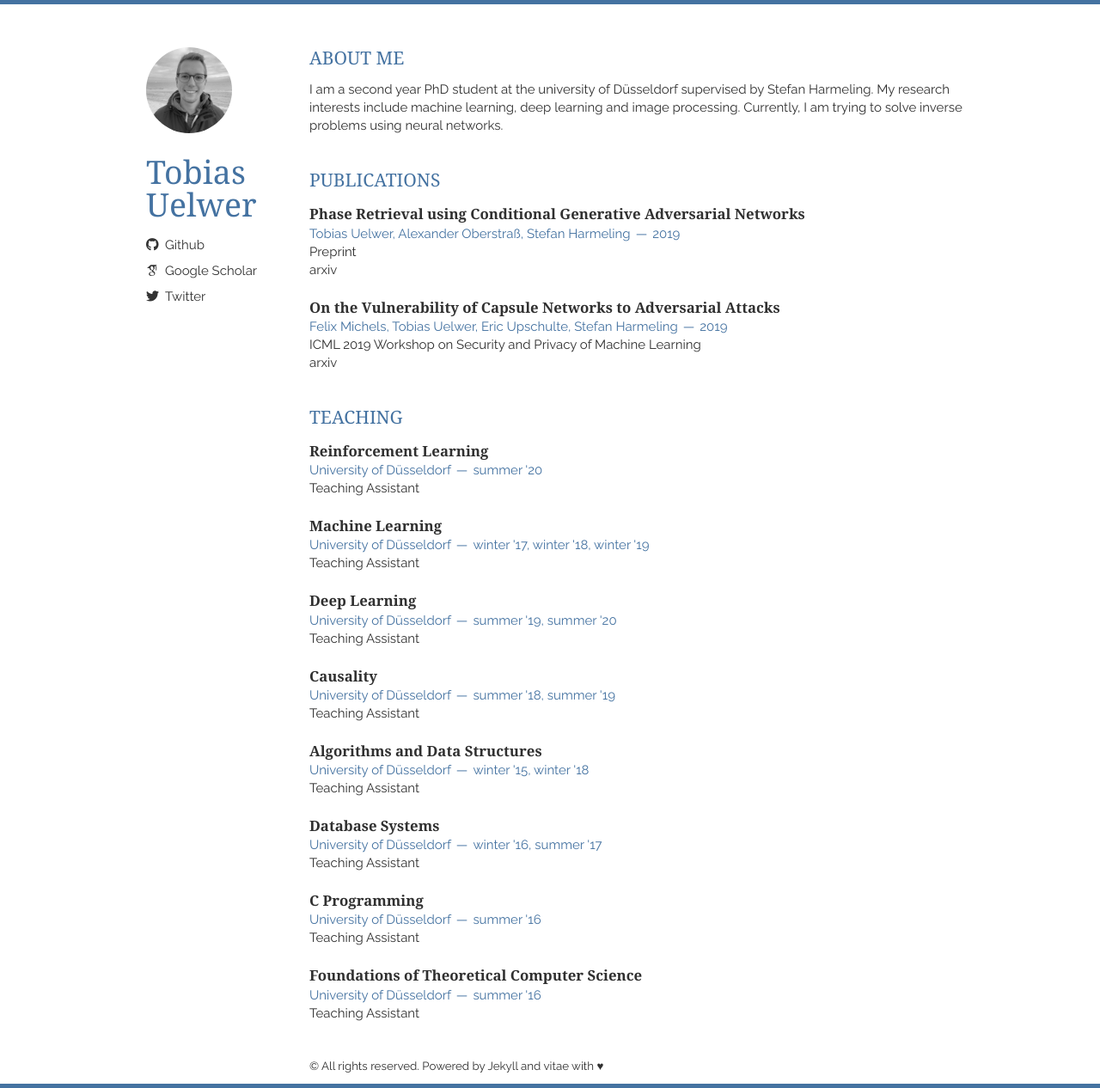
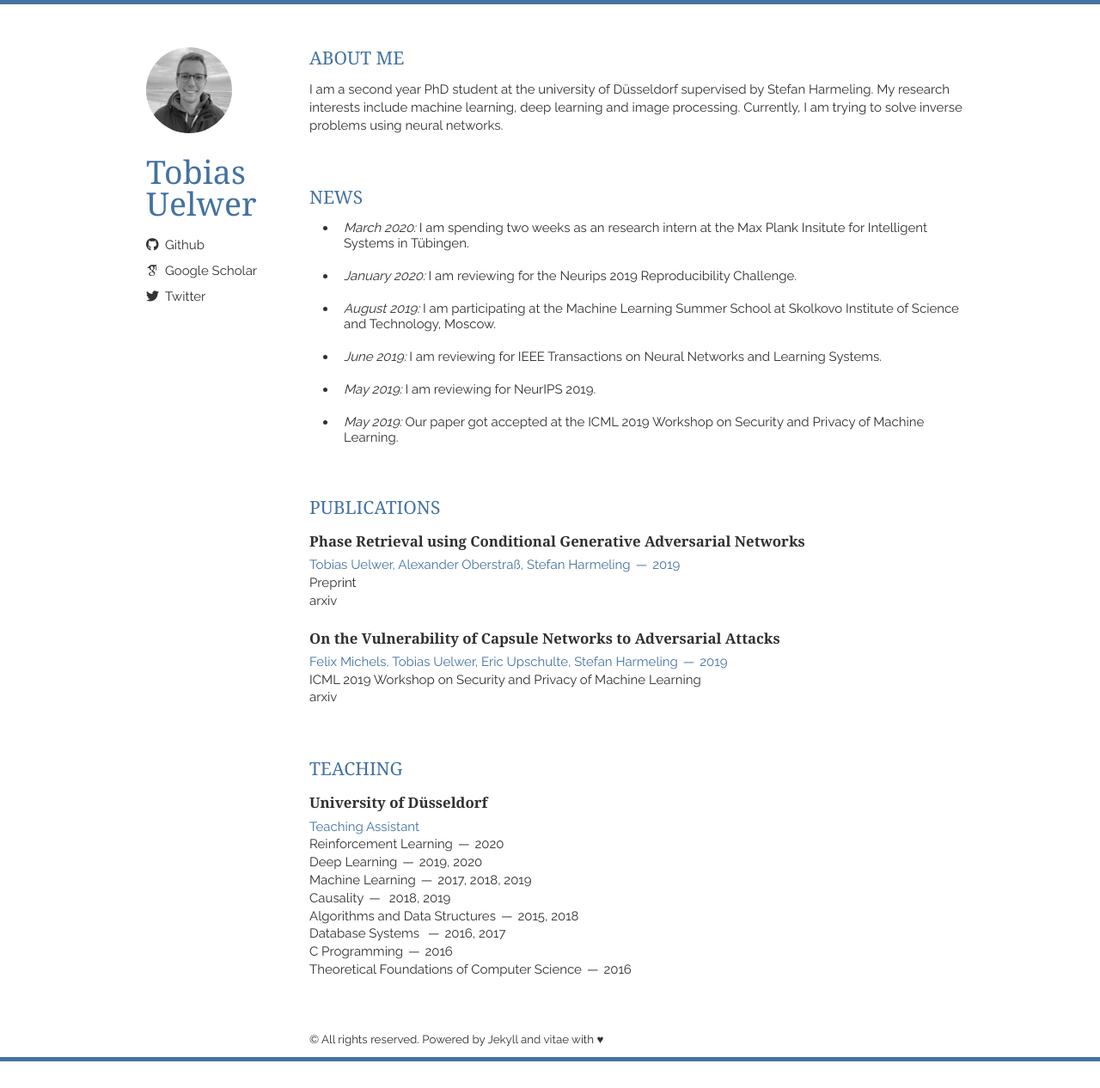
Before and after one commit to tuelwer/tuelwer.github.io, a Jekyll site: the page built from index.html, in a window 1280 px wide. Shown: the whole page at 86% size. Built offline with Jekyll 4.4.1, drawn with Linux system fonts in a browser that asks for light colours; nearby versions of some CDN libraries; some web fonts are replaced; the list of posts is cut into pages by our own code; after the commit the page ends 1235 px from its top, so only the background shows below that.

Commit message:
Add news section and update teaching section

```diff
--- /dev/null
+++ b/_includes/news.html
@@ -0,0 +1,15 @@
+<section class="thirteen columns">
+  <h1>News</h1>
+  <article>
+    <p>
+      <ul class="news-list">
+	<li><it>March 2020: </it>I am spending two weeks as an research intern at the Max Plank Insitute for Intelligent Systems in Tübingen.</li>
+	<li><it>January 2020: </it>I am reviewing for the Neurips 2019 Reproducibility Challenge.</li>
+	<li><it>August 2019: </it> I am participating at the Machine Learning Summer School at Skolkovo Institute of Science and Technology, Moscow.</li>
+	<li><it>June 2019: </it>I am reviewing for IEEE Transactions on Neural Networks and Learning Systems.</li>
+	<li><it>May 2019: </it>I am reviewing for NeurIPS 2019.</br>
+	<li><it>May 2019: </it>Our paper got accepted at the ICML 2019 Workshop on Security and Privacy of Machine Learning.</li>
+      </ul>
+    </p>
+  </article>
+</section>
--- a/_includes/teaching.html
+++ b/_includes/teaching.html
@@ -2,67 +2,16 @@
   <h1>Teaching</h1>
   <article>
     <header>
-      <h1>Reinforcement Learning</h1>
-      <span><address>University of Düsseldorf</address><time>summer '20</time></span>
+      <h1>University of Düsseldorf</h1>
+      <span>Teaching Assistant </span>
     </header>
-    <p>Teaching Assistant </p>
-  </article>
-
-  <article>
-    <header>
-      <h1>Machine Learning</h1>
-      <span><address>University of Düsseldorf</address><time>winter '17, winter '18, winter '19</time></span>
-    </header>
-    <p>Teaching Assistant </p>
-  </article>
-
-  <article>
-    <header>
-      <h1>Deep Learning</h1>
-      <span><address>University of Düsseldorf</address><time>summer '19, summer '20</time></span>
-    </header>
-    <p>Teaching Assistant </p>
-  </article>
-
-  <article>
-    <header>
-      <h1>Causality</h1>
-      <span><address>University of Düsseldorf</address><time>summer '18, summer '19</time></span>
-    </header>
-    <p>Teaching Assistant </p>
-  </article>
-
-  <article>
-    <header>
-      <h1>Algorithms and Data Structures</h1>
-      <span><address>University of Düsseldorf</address><time>winter '15, winter '18</time></span>
-    </header>
-    <p>Teaching Assistant </p>
-  </article>
-
-  <article>
-    <header>
-      <h1>Database Systems</h1>
-      <span><address>University of Düsseldorf</address><time>winter '16, summer '17</time></span>
-    </header>
-    <p>Teaching Assistant </p>
-  </article>
-
-
-  <article>
-    <header>
-      <h1>C Programming</h1>
-      <span><address>University of Düsseldorf</address><time>summer '16</time></span>
-    </header>
-    <p>Teaching Assistant </p>
-  </article>
-
-
-  <article>
-    <header>
-      <h1>Foundations of Theoretical Computer Science</h1>
-      <span><address>University of Düsseldorf</address><time>summer '16</time></span>
-    </header>
-    <p>Teaching Assistant </p>
+    <adress>Reinforcement Learning</adress><time>2020</time></br>
+    <adress>Deep Learning</adress><time>2019, 2020</time></br>
+    <adress>Machine Learning</adress><time>2017, 2018, 2019</time></br>
+    <adress>Causality</adress><time> 2018, 2019</time></br>
+    <adress>Algorithms and Data Structures</adress><time>2015, 2018</time></br>
+    <adress>Database Systems </adress><time>2016, 2017</time></br>
+    <adress>C Programming</adress><time>2016</time></br>
+    <adress>Theoretical Foundations of Computer Science</adress><time>2016</time></br>
   </article>
 </section>
--- a/index.html
+++ b/index.html
@@ -4,6 +4,8 @@ layout: layout
 
 {% include intro.html %}
 
+{% include news.html %}
+
 {% include publications.html %}
 
 {% include teaching.html %}
--- a/static/css/layout.css
+++ b/static/css/layout.css
@@ -3,7 +3,7 @@
 body {
     font-family: "Raleway", Helvetica, Arial, sans-serif;
     font-size: 15px;
-    line-height: 21px;
+    line-height:1.3rem;
     color: rgb(48, 48, 48);
     border-top: 5px solid #4472a1;
     border-bottom: 5px solid #4472a1;
@@ -64,13 +64,14 @@ header > h1 {
 }
 
 section {
-    margin-bottom: 20px;
+    margin-bottom: 40px;
 }
 
 section > h1 {
     font-size: 140%;
     line-height: 120%;
     text-transform: uppercase;
+
 }
 
 article {
@@ -81,39 +82,35 @@ article > header > h1 {
     font-size: 112%;
     font-weight: bold;
     line-height: 150%;
-    margin-bottom: 0;
+    margin-bottom: 5px;
     color: inherit;
 }
 
-article > header > span + span {
+span + span {
     margin-left: 2px;
 }
 
-article > header > span + span::before {
+span + span::before {
     content: '@';
     margin-right: 4px;
 }
 
-article > header > span {
+span {
     color: #4472a1;
     font-size: 100%;
 }
 
-article > header > span a {
+span a {
     color: inherit;
 }
 
-article > header address {
+address {
     display: inline;
 }
 
-article > header address + time {
-    margin-left: 6px;
-}
-
-article > header address + time::before {
+time::before {
     content: '—';
-    margin-right: 6px;
+    margin:0px 6px;
 }
 
 em {
@@ -130,7 +127,7 @@ em {
 
     body {
         font-size: 14pt;
-        line-height: 21pt;
+        line-height: 2rem;
     }
 
     .container > header {
@@ -148,3 +145,17 @@ footer p {
     margin-bottom: 10px;
     font-size: 10pt;
 }
+
+.news-list    {
+ list-style:outside disc;
+ margin-left:2rem;
+}
+.news-list li {
+    padding-left:0.5rem;
+
+    margin: 0 0 20px 0;
+}
+
+it{
+    font-style: italic;
+}
```
